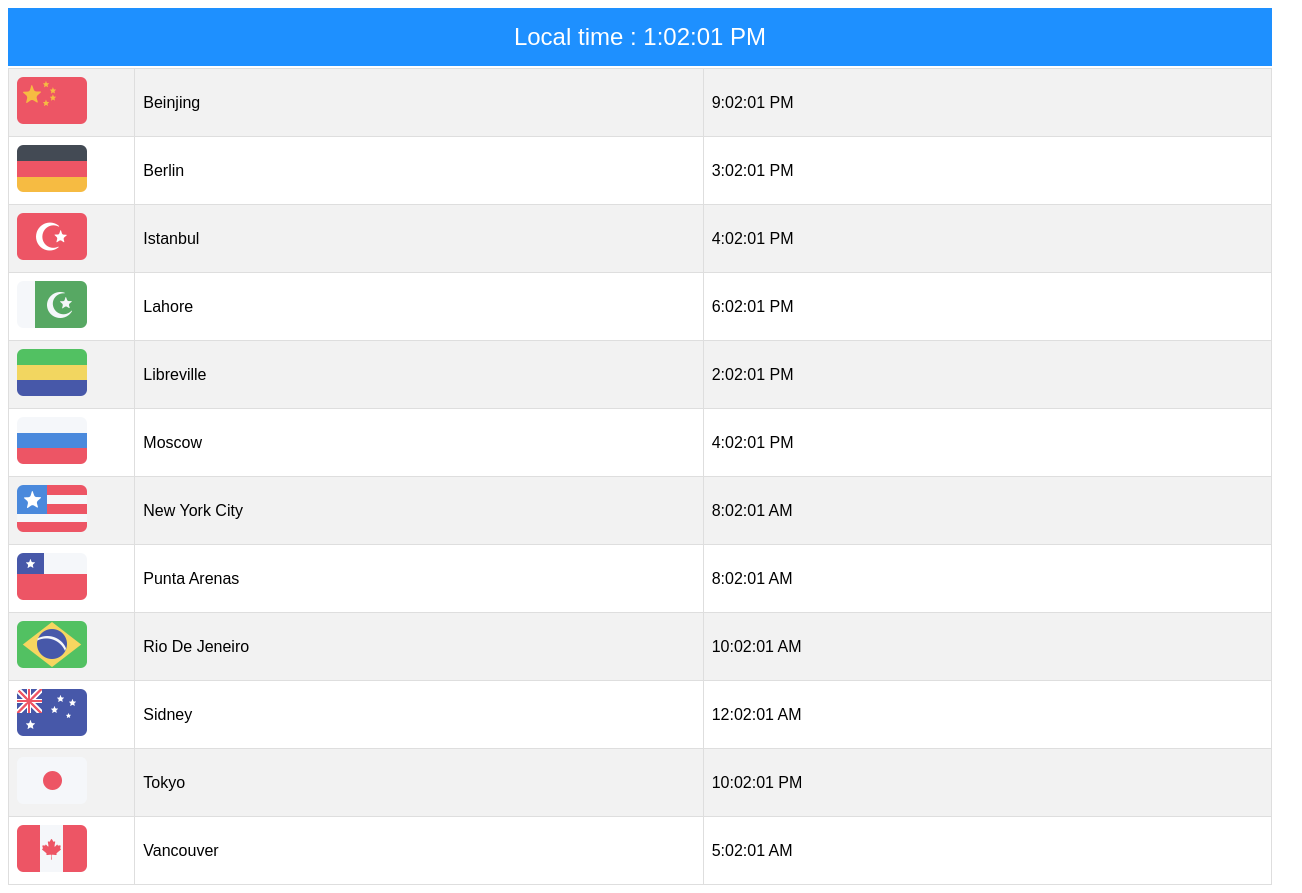
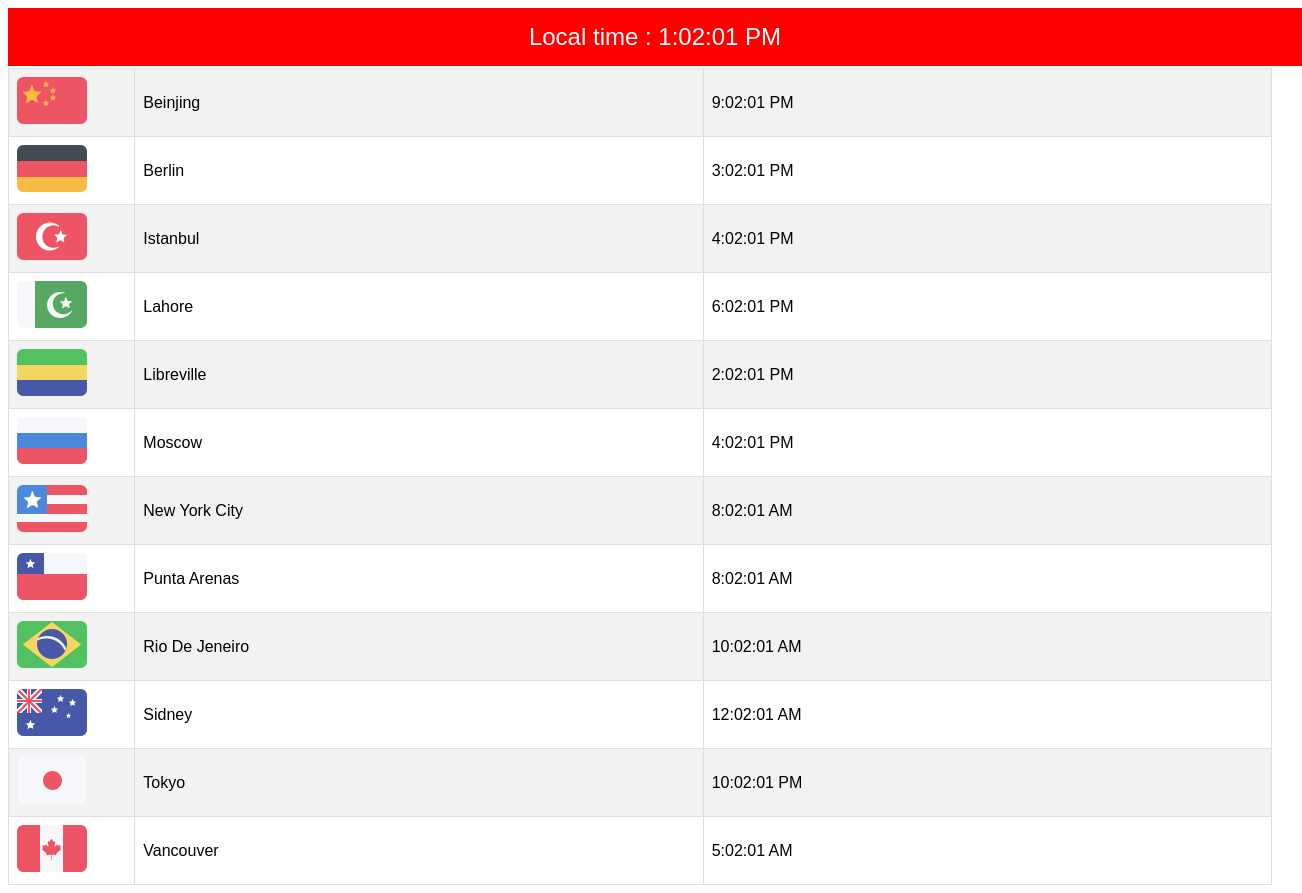
Before and after one commit to manzini-khulekani1-ITvarsity/Module-9-Assessment-2, a plain HTML site: page index.html in a window 1280 px wide. Shown: the whole page, 1302 px wide, since content can reach past the window. Drawn offline with Linux system fonts and the light colour scheme.

Commit message:
Update style.css

```diff
--- a/style.css
+++ b/style.css
@@ -1,15 +1,16 @@
 body{
-    font-family: "Railway", sans-serif;
+    font-family: "Raleway", sans-serif;
 }
 
 #local{
     width: 100%;
-    background-color: #1e90ff;
-    padding: 15px 0;
+    background-color: red;
+    padding: 15px;
     margin: 0;
 
+    font-family: "Raleway", sans-serif;
     font-size: 1.5rem;
-    color: #ffffff;
+    color: white;
     text-align: center;
 }
 
@@ -26,6 +27,7 @@ body{
 #cities tr:nth-child(even){
     background-color: #f2f2f2;
 }
+
 .col1{
     width: 10%;
 }
```
